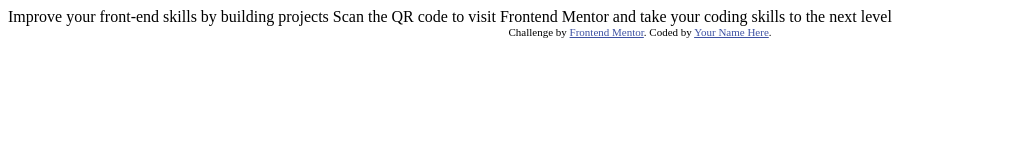
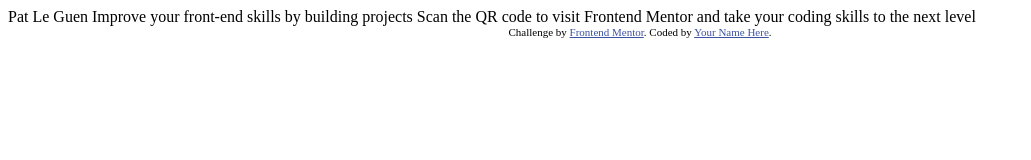
Before and after one commit to moshele/qr-code, a plain HTML site: page index.html in a window 1280 px wide. Shown: the whole page, without its empty margins (0-1031 px from the left). Drawn offline with Linux system fonts and the light colour scheme.

Commit message:
Update index.html

```diff
--- a/index.html
+++ b/index.html
@@ -16,6 +16,8 @@
 </head>
 <body>
 
+  Pat Le Guen
+
   Improve your front-end skills by building projects
 
   Scan the QR code to visit Frontend Mentor and take your coding skills to the next level
```
